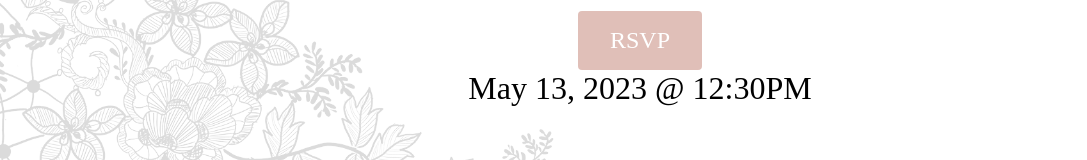
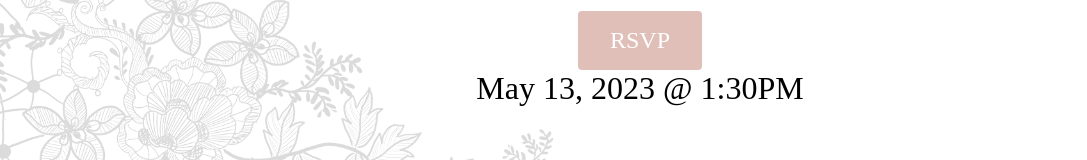
Before and after one commit to sherlineau/dez-estaban-wedding, a React (Create React App) app: page / in a window 1280 px wide. Shown: the part 919-1079 px from the top of the page, without its empty margins (0-1087 px from the left). Built offline with nearby package versions, Linux system fonts and the light colour scheme; a web font is replaced by a local one.

Commit message:
fix: typo

```diff
--- a/src/views/Home/Home.jsx
+++ b/src/views/Home/Home.jsx
@@ -9,7 +9,7 @@ const Home = () => {
       <img src={img} alt="dez and estaban horse-back riding"/>
       <div className='rsvp'>
         <a href='https://docs.google.com/forms/d/e/1FAIpQLSfyWGwLNA-AK4-wQ-EMb6KGQpeCKMNmxqSPYn-0vybsQhqjSw/viewform?usp=sf_link' className='rsvp-btn' target="_blank" rel="noreferrer">RSVP</a>
-        <p>May 13, 2023 @ 12:30PM</p>
+        <p>May 13, 2023 @ 1:30PM</p>
       </div>
     </div>
   )
```
